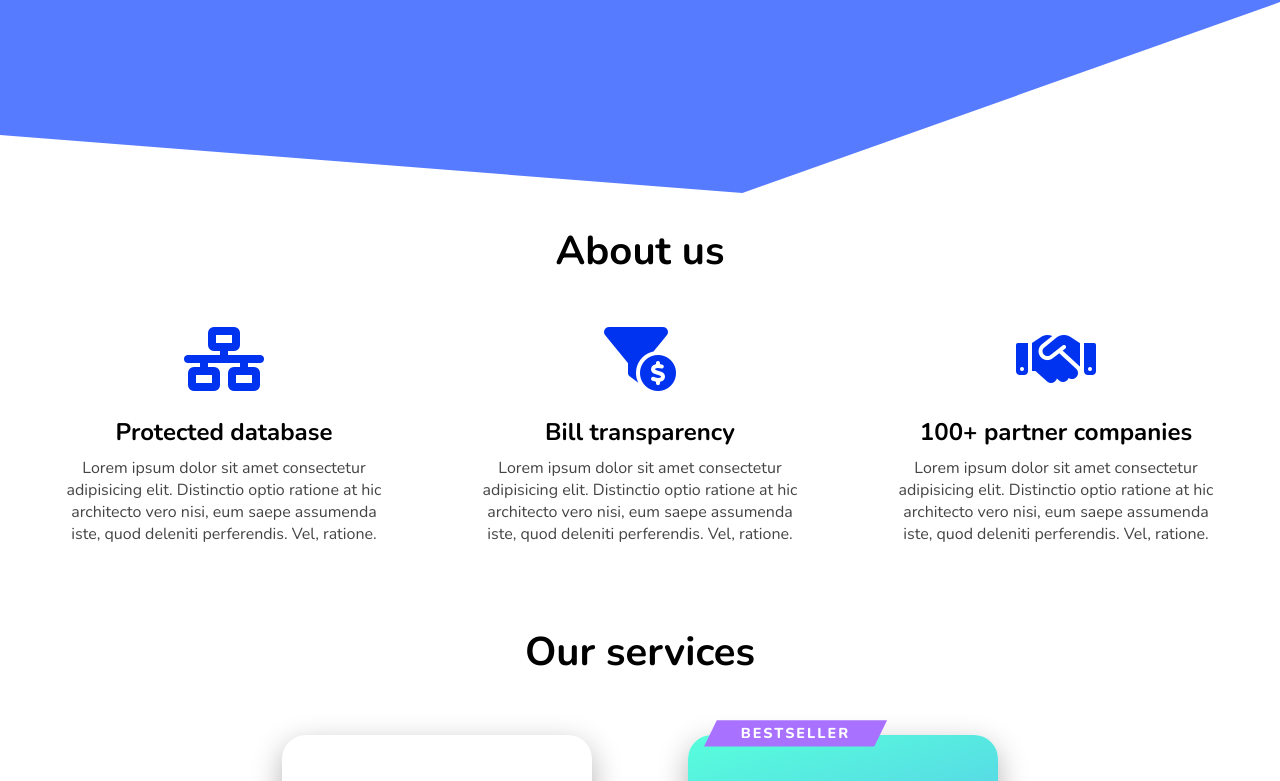
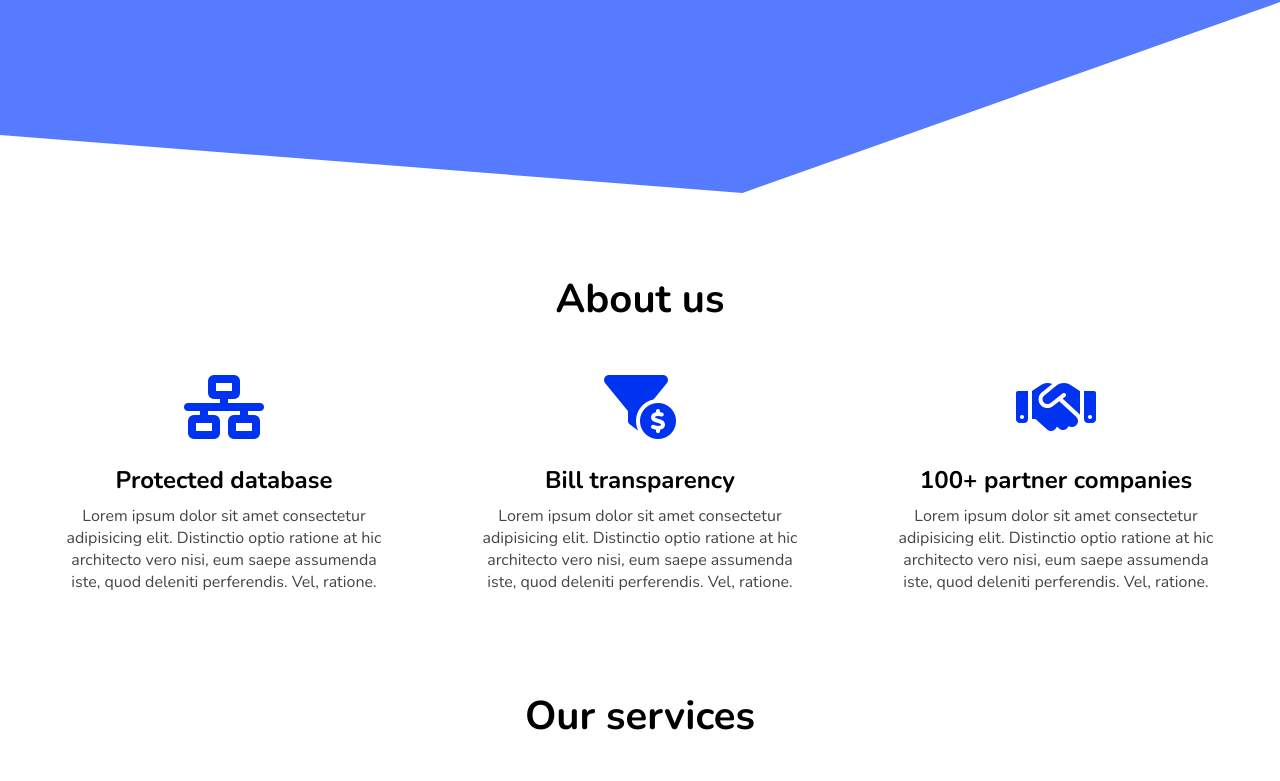
Before and after one commit to egortrussov/Modern-landing-page, a website: page dist/index.html in a window 1280 px wide. Shown: the part 554-1335 px from the top of the page. Drawn offline with nearby package versions, Linux system fonts and the light colour scheme.

Commit message:
Secont commit big fixed

```diff
--- a/dist/css/index.css
+++ b/dist/css/index.css
@@ -349,7 +349,7 @@ header .header-info .btn-submit {
 }
 
 main section {
-  padding: 4rem 0;
+  padding: 5rem 0;
 }
 
 main section .section-heading {
@@ -359,7 +359,7 @@ main section .section-heading {
 }
 
 main section#about {
-  padding-top: 3rem !important;
+  padding-top: 6rem !important;
 }
 
 @media (max-width: 321px) {
--- a/dist/css/index.scss
+++ b/dist/css/index.scss
@@ -300,7 +300,7 @@ header {
 main {
 
   section {
-    padding: 4rem 0;
+    padding: 5rem 0;
 
     .section-heading {
       text-align: center;
@@ -311,8 +311,8 @@ main {
       @include mobile-xs {
         padding-top: 10rem !important;
       }
-      padding-top: 3rem !important;
-      // margin-top: -2rem;
+      padding-top: 6rem !important;
+     // margin-top: 2rem !important;
 
       .about-container {
         width: 95%;
--- a/package.json
+++ b/package.json
@@ -3,8 +3,10 @@
   "version": "1.0.0",
   "description": "",
   "main": "index.js",
+  "homepage": "https://github.com/egortrussov/Modern-landing-page",
   "scripts": {
-    "test": "echo \"Error: no test specified\" && exit 1"
+    "test": "echo \"Error: no test specified\" && exit 1",
+    "deploy": "gh-pages -d dist"
   },
   "author": "Egor Trussov",
   "license": "MIT",
```
